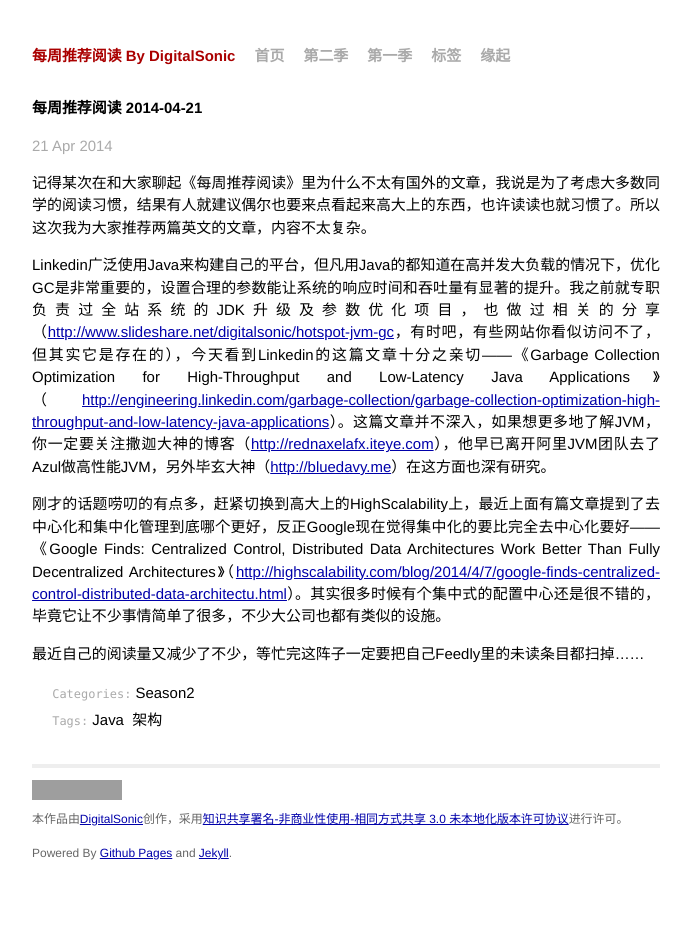
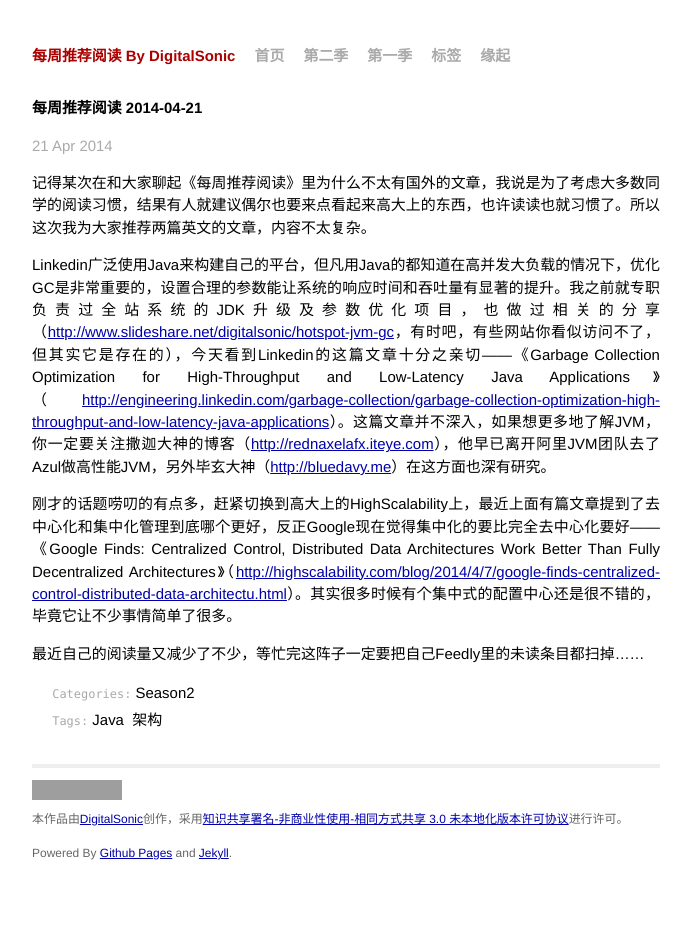
Before and after one commit to digitalsonic/recommend-reading, a Jekyll site: the page built from _posts/2014-04-21-.md, in a window 1280 px wide. Shown: the whole page, without its empty margins (294-985 px from the left). Built offline with Jekyll 4.4.1, drawn with Linux system fonts in a browser that asks for light colours; Markdown is read by kramdown in place of the engine named in the settings; some of the changed lines change nothing that is shown; grey boxes are pictures that could not be loaded.

Commit message:
small modify of 2014-04-21

```diff
--- a/_posts/2014-04-21-.md
+++ b/_posts/2014-04-21-.md
@@ -10,6 +10,6 @@ tags:   Java 架构
 
 Linkedin广泛使用Java来构建自己的平台，但凡用Java的都知道在高并发大负载的情况下，优化GC是非常重要的，设置合理的参数能让系统的响应时间和吞吐量有显著的提升。我之前就专职负责过全站系统的JDK升级及参数优化项目，也做过相关的分享（[http://www.slideshare.net/digitalsonic/hotspot-jvm-gc](http://www.slideshare.net/digitalsonic/hotspot-jvm-gc)，有时吧，有些网站你看似访问不了，但其实它是存在的），今天看到Linkedin的这篇文章十分之亲切——《Garbage Collection Optimization for High-Throughput and Low-Latency Java Applications》（[http://engineering.linkedin.com/garbage-collection/garbage-collection-optimization-high-throughput-and-low-latency-java-applications](http://engineering.linkedin.com/garbage-collection/garbage-collection-optimization-high-throughput-and-low-latency-java-applications)）。这篇文章并不深入，如果想更多地了解JVM，你一定要关注撒迦大神的博客（[http://rednaxelafx.iteye.com](http://rednaxelafx.iteye.com)），他早已离开阿里JVM团队去了Azul做高性能JVM，另外毕玄大神（[http://bluedavy.me](http://bluedavy.me)）在这方面也深有研究。
 
-刚才的话题唠叨的有点多，赶紧切换到高大上的HighScalability上，最近上面有篇文章提到了去中心化和集中化管理到底哪个更好，反正Google现在觉得集中化的要比完全去中心化要好——《Google Finds: Centralized Control, Distributed Data Architectures Work Better Than Fully Decentralized Architectures》（[http://highscalability.com/blog/2014/4/7/google-finds-centralized-control-distributed-data-architectu.html](http://highscalability.com/blog/2014/4/7/google-finds-centralized-control-distributed-data-architectu.html)）。其实很多时候有个集中式的配置中心还是很不错的，毕竟它让不少事情简单了很多，不少大公司也都有类似的设施。
+刚才的话题唠叨的有点多，赶紧切换到高大上的HighScalability上，最近上面有篇文章提到了去中心化和集中化管理到底哪个更好，反正Google现在觉得集中化的要比完全去中心化要好——《Google Finds: Centralized Control, Distributed Data Architectures Work Better Than Fully Decentralized Architectures》（[http://highscalability.com/blog/2014/4/7/google-finds-centralized-control-distributed-data-architectu.html](http://highscalability.com/blog/2014/4/7/google-finds-centralized-control-distributed-data-architectu.html)）。其实很多时候有个集中式的配置中心还是很不错的，毕竟它让不少事情简单了很多。
 
 最近自己的阅读量又减少了不少，等忙完这阵子一定要把自己Feedly里的未读条目都扫掉……
```
